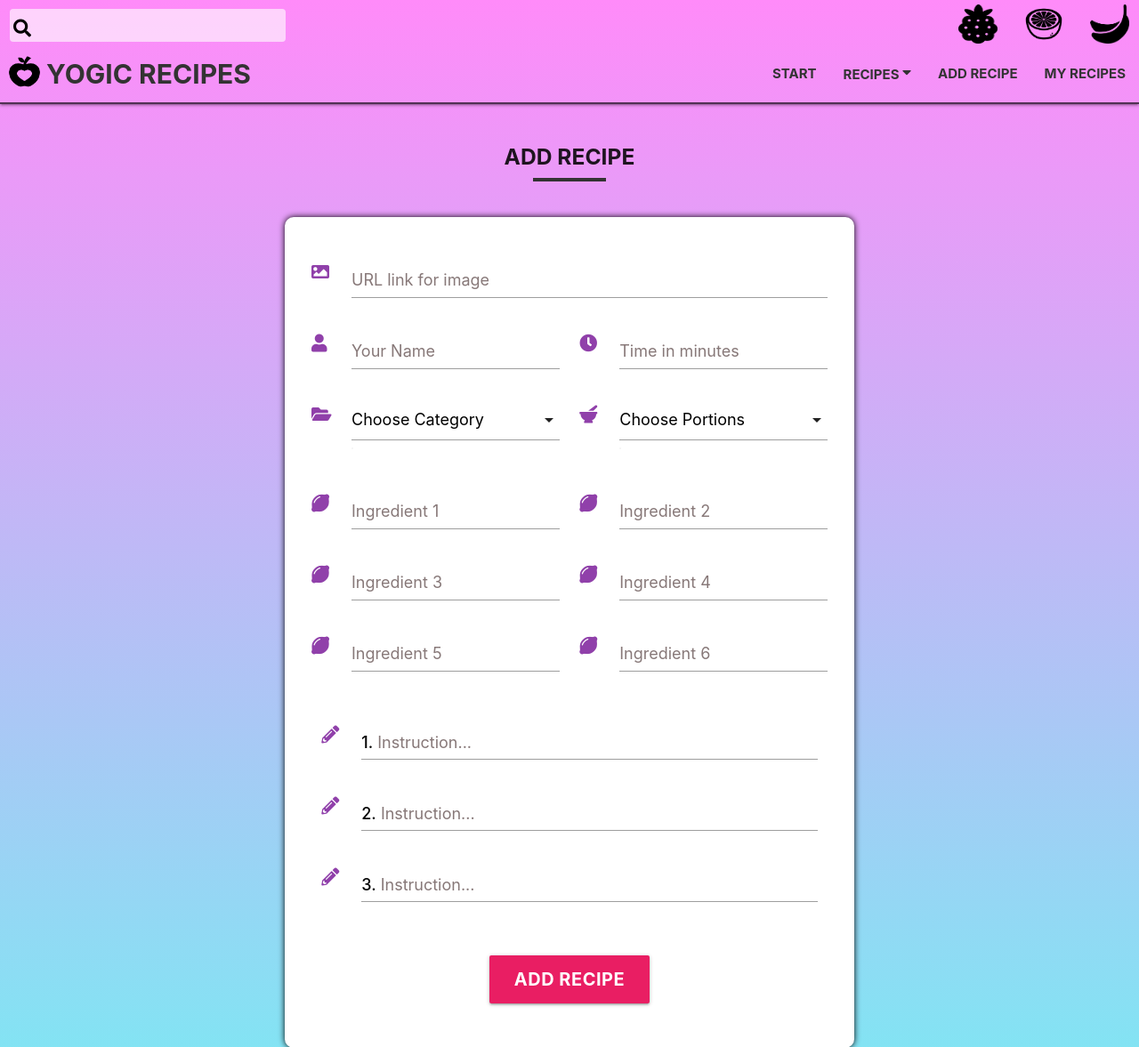
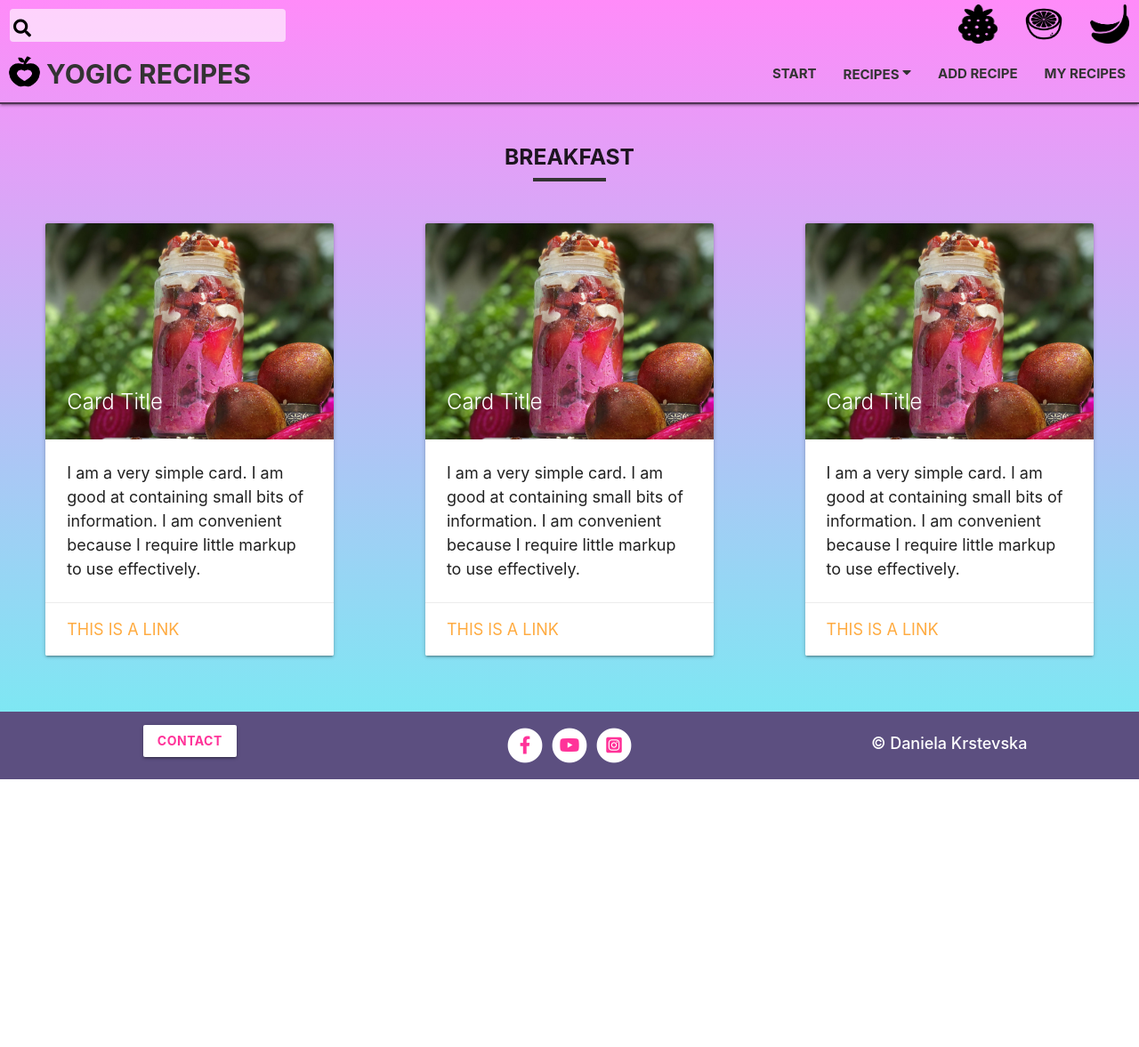
Before and after one commit to Code-Institute-Submissions/data-centric-1, a Flask app: page / in a window 1280 px wide. Shown: the top 1177 px of the page at 89% size. After the commit the page ends 876 px from the top, so only its background shows below. Run offline with Flask 2, Linux system fonts and the light colour scheme; some libraries are stand-ins or nearby versions.

Commit message:
added category  page and cards and positioned  them properly

```diff
--- a/app.py
+++ b/app.py
@@ -30,10 +30,14 @@ def recipes():
     return render_template("recipes.html", recipes=recipes)
 
 
-@app.route("/")
 @app.route("/add_recipe")
 def add_recipe():
     return render_template("add_recipe.html")
+
+
+@app.route("/")
+def category():
+    return render_template("category.html")
 
 
 if __name__ == "__main__":
--- a/static/css/style.css
+++ b/static/css/style.css
@@ -425,6 +425,14 @@ color: black;
   background: #a01489;
 }
 
+/*-------------------------------------add_recipe.html */
+
+.card {
+    margin-left: 40px;
+    margin-right: 40px;
+    margin-bottom: 50px;
+}
+
 /*-------------------------------------media queries*/
 
 @media screen and (max-width: 993px) {
--- /dev/null
+++ b/templates/category.html
@@ -0,0 +1,63 @@
+{% extends "base.html" %}
+{% block code %}
+
+<div class="row">
+    <div class="col s12 center-align">
+        <h5 class="page-heading">BREAKFAST</h5>
+        <hr class="page-hr">
+    </div>
+</div>
+
+ <div class="row cards-category">
+    <div class="col s12 m6 l4">
+        <div class="card">
+            <div class="card-image">
+                <img src="../static/images/beetroot.jpg">
+                <span class="card-title">Card Title</span>
+            </div>
+            <div class="card-content">
+                <p>I am a very simple card. I am good at containing small bits of information.
+                I am convenient because I require little markup to use effectively.
+                </p>
+            </div>
+            <div class="card-action">
+                <a href="#">This is a link</a>
+            </div>
+        </div>
+    </div><!--col-->
+    <div class="col s12 m6 l4">
+        <div class="card">
+            <div class="card-image">
+                <img src="../static/images/beetroot.jpg">
+                <span class="card-title">Card Title</span>
+            </div>
+            <div class="card-content">
+                <p>I am a very simple card. I am good at containing small bits of information.
+                I am convenient because I require little markup to use effectively.
+                </p>
+            </div>
+            <div class="card-action">
+                <a href="#">This is a link</a>
+            </div>
+        </div>
+    </div><!--col-->
+        <div class="col s12 m6 l4">
+        <div class="card">
+            <div class="card-image">
+                <img src="../static/images/beetroot.jpg">
+                <span class="card-title">Card Title</span>
+            </div>
+            <div class="card-content">
+                <p>I am a very simple card. I am good at containing small bits of information.
+                I am convenient because I require little markup to use effectively.
+                </p>
+            </div>
+            <div class="card-action">
+                <a href="#">This is a link</a>
+            </div>
+        </div>
+    </div><!--col-->
+</div><!--row-->
+
+
+{% endblock %}
```
